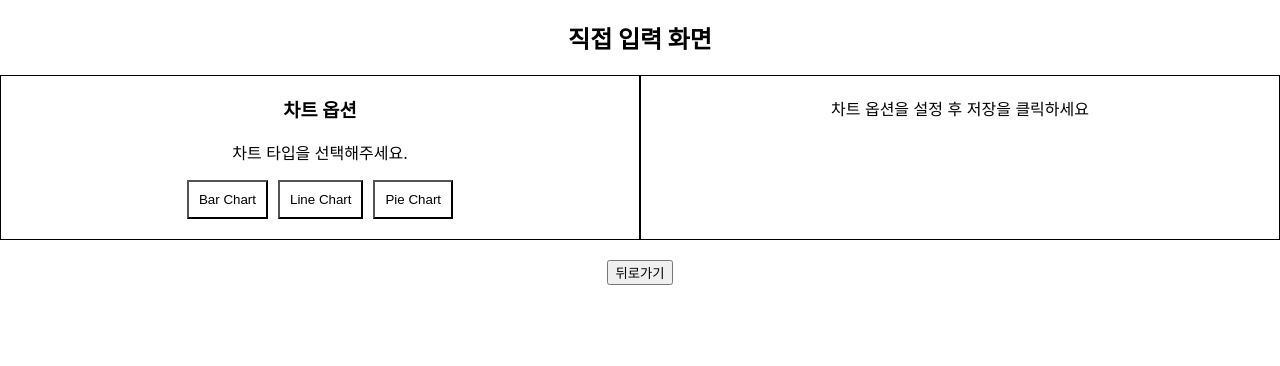
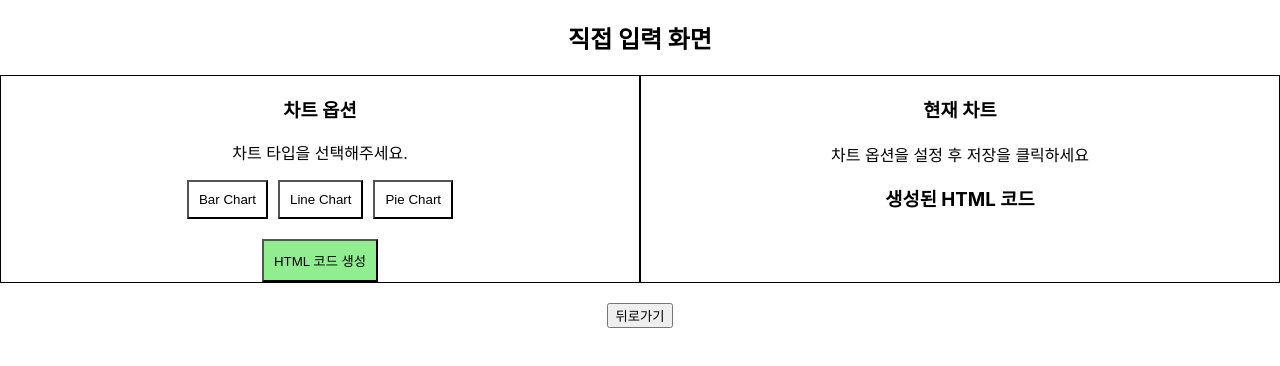
Before and after one commit to de0k/chart_generator, a React (Create React App) app in the folder chart_gen/: page / in a window 1280 px wide. Both pictures are taken after a click on the button "직접 입력". Shown: the top 366 px of the page. Built offline with nearby package versions, Linux system fonts and the light colour scheme.

Commit message:
html 코드 생성 완료(로컬)

```diff
--- a/chart_gen/src/DirectInput.js
+++ b/chart_gen/src/DirectInput.js
@@ -17,6 +17,7 @@ ChartJS.register(
 
 function DirectInput({ onBack }) {
     const [activeChart, setActiveChart] = useState(''); // 선택된 차트 타입
+    const [savedCode, setSavedCode] = useState(''); // 생성된 HTML 코드
 
     // 차트 데이터
     const chartData = {
@@ -60,13 +61,39 @@ function DirectInput({ onBack }) {
         }
     };
 
+    // HTML 코드 생성 및 저장
+    const handleSaveChartCode = () => {
+        if (!activeChart) {
+            alert('차트 타입을 선택해주세요.');
+            return;
+        }
+
+        const chartCode = `
+            <script src="https://cdn.jsdelivr.net/npm/chart.js"></script>
+            <canvas id="myChart" width="400" height="400"></canvas>
+            <script>
+            const ctx = document.getElementById('myChart').getContext('2d');
+            new Chart(ctx, {
+                type: '${activeChart.toLowerCase()}',
+                data: ${JSON.stringify(chartData)},
+                options: {
+                responsive: true,
+                },
+            });
+            </script>
+        `.trim();
+
+        setSavedCode(chartCode);
+        alert('HTML 코드가 생성되었습니다.');
+    };
+
     return (
         <div>
             <h2>직접 입력 화면</h2>
             <div className="chart_wrap">
                 <div className="input_wrap">
                     <h3>차트 옵션</h3>
-                    <div className='select_type'>
+                    <div className="select_type">
                         <p>차트 타입을 선택해주세요.</p>
 
                         {/* 차트 타입 버튼 */}
@@ -101,11 +128,32 @@ function DirectInput({ onBack }) {
                                 Pie Chart
                             </button>
                         </div>
+                        <button
+                            onClick={handleSaveChartCode}
+                            style={{ padding: '10px', backgroundColor: 'lightgreen' }}
+                        >
+                            HTML 코드 생성
+                        </button>
                     </div>
                 </div>
                 <div className="result_wrap">
-                    {/* 선택된 차트 렌더링 */}
+                    <h3>현재 차트</h3>
+                    {/* 차트 렌더링 */}
                     <div style={{ marginTop: '20px' }}>{renderChart()}</div>
+
+                    <h3>생성된 HTML 코드</h3>
+                    {savedCode && (
+                        <pre
+                            style={{
+                                backgroundColor: '#f4f4f4',
+                                padding: '10px',
+                                borderRadius: '5px',
+                                whiteSpace: 'pre-wrap',
+                            }}
+                        >
+                            {savedCode}
+                        </pre>
+                    )}
                 </div>
             </div>
 
```
